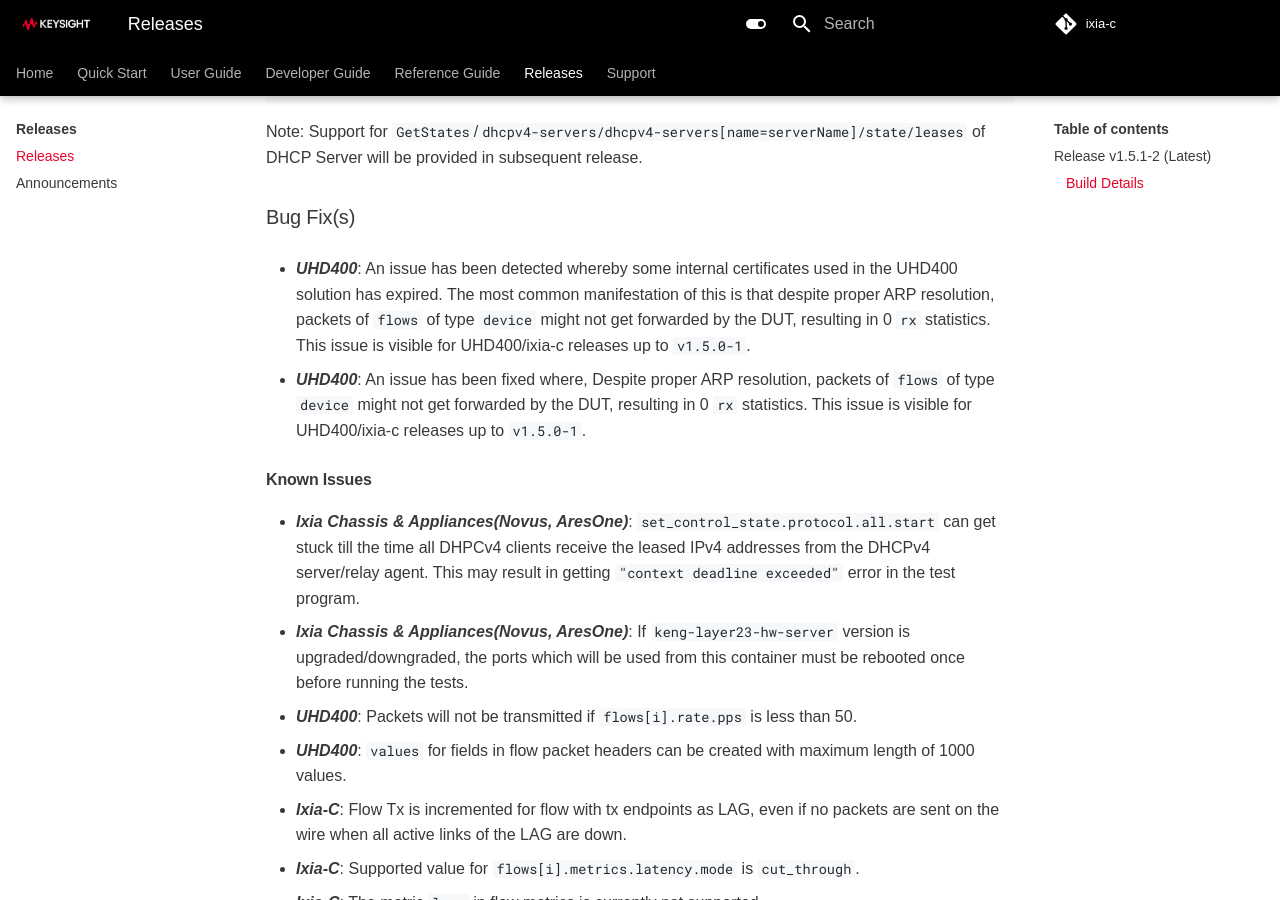
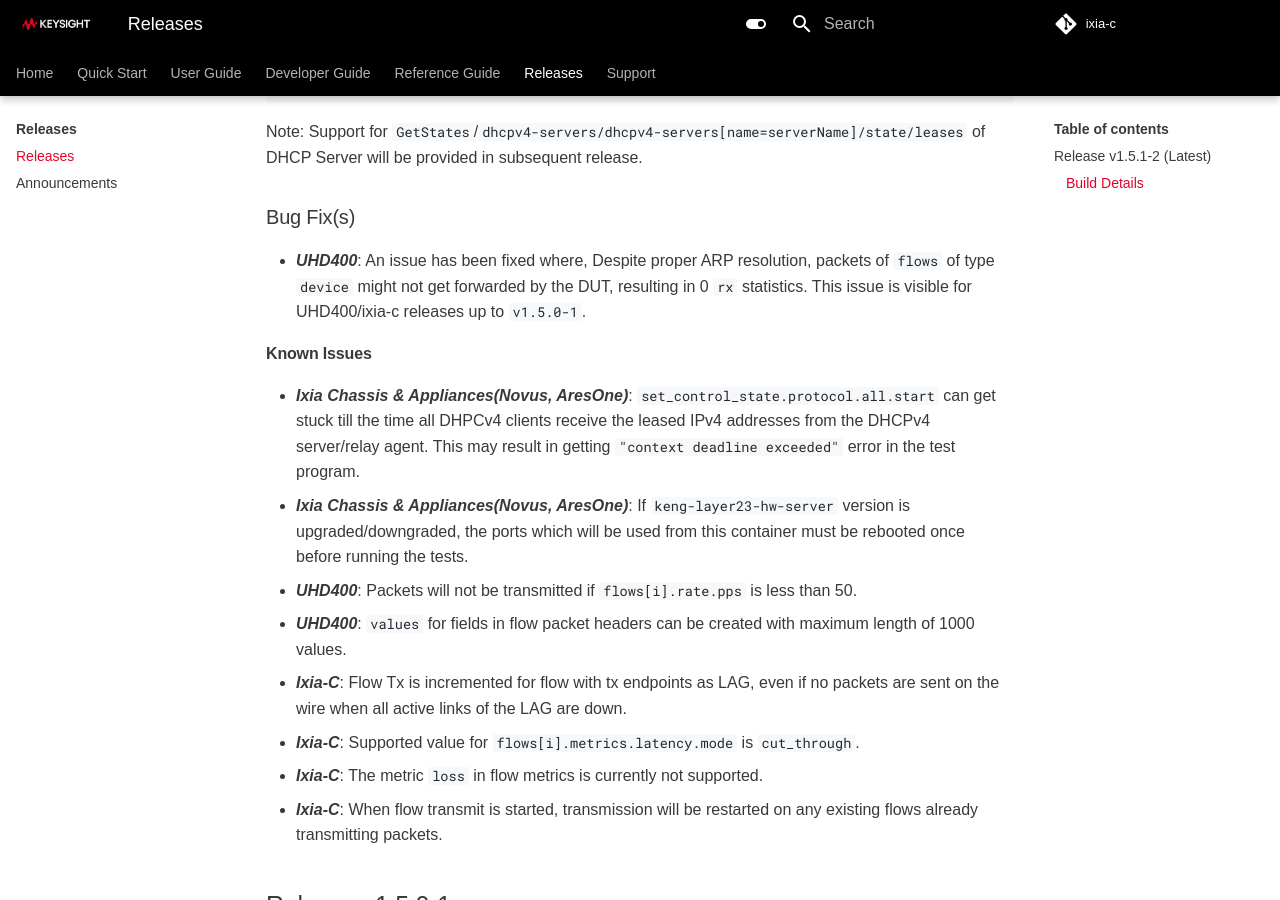
Before and after one commit to open-traffic-generator/ixia-c, an MkDocs documentation site: the page built from docs/releases.md, in a window 1280 px wide and 900 px high, scrolled down 2032 px. Built offline with MkDocs 1.6.1 and Material for MkDocs 9.7.7, drawn with Linux system fonts in a browser that asks for light colours; some web fonts are replaced; comment, search, counter and statistics services are not loaded.

```diff
--- a/docs/releases.md
+++ b/docs/releases.md
@@ -76,10 +76,6 @@
     Note: Support for `GetStates`/`dhcpv4-servers/dhcpv4-servers[name=serverName]/state/leases` of DHCP Server will be provided in subsequent release.
 
 ### Bug Fix(s)
-* <b><i>UHD400</i></b>: An issue has been detected whereby some internal certificates used in the UHD400 solution has expired.
-  The most common manifestation of this is that despite proper ARP resolution, packets of `flows` of type `device` might not get forwarded by the DUT, resulting in 0 `rx` statistics.
-  This issue is visible for UHD400/ixia-c releases up to `v1.5.0-1`.
-
 * <b><i>UHD400</i></b>: An issue has been fixed where, Despite proper ARP resolution, packets of `flows` of type `device` might not get forwarded by the DUT, resulting in 0 `rx` statistics.
   This issue is visible for UHD400/ixia-c releases up to `v1.5.0-1`.
 
```
Also changed, not shown: notes.md (+0 -4 lines).
